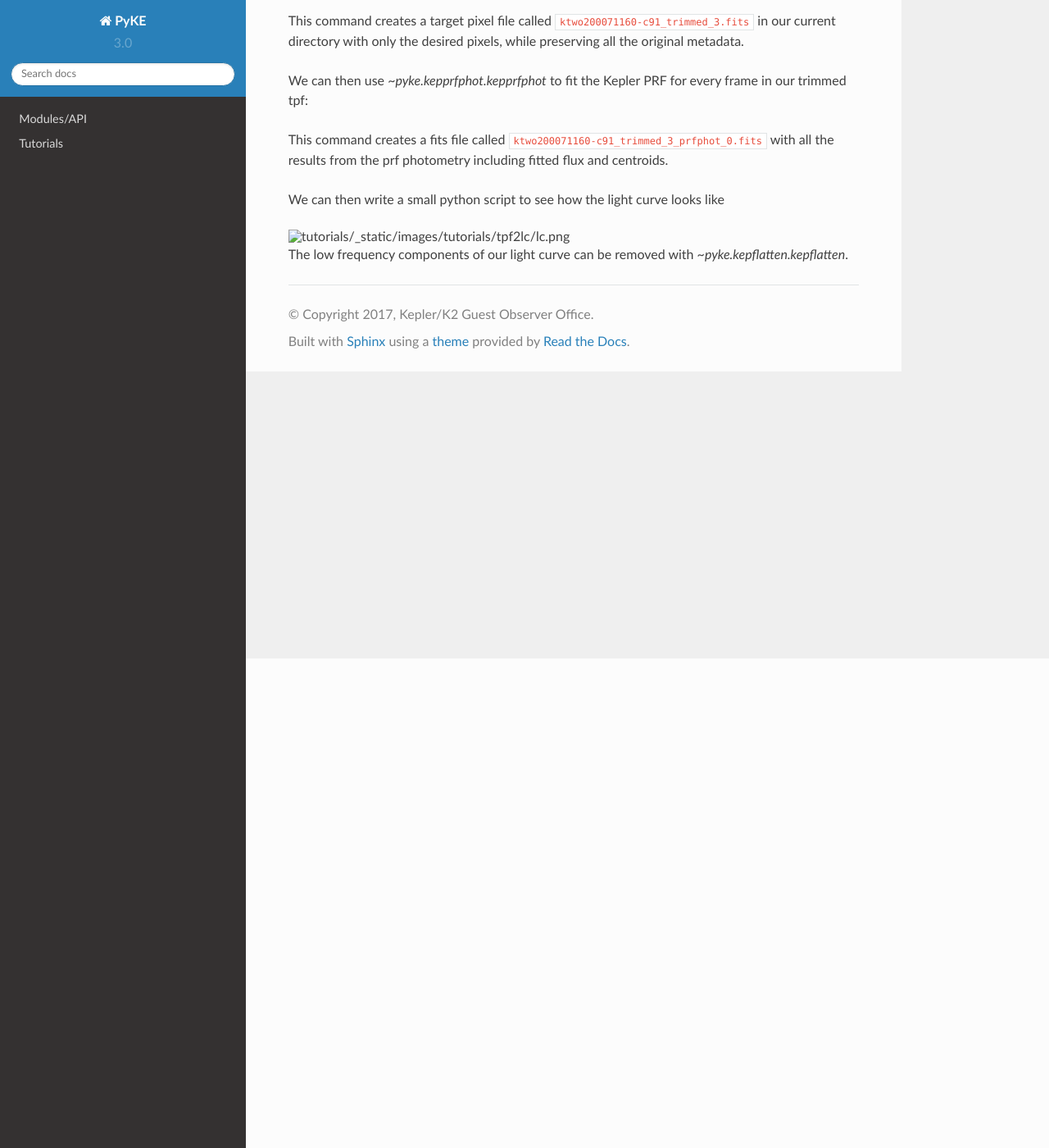
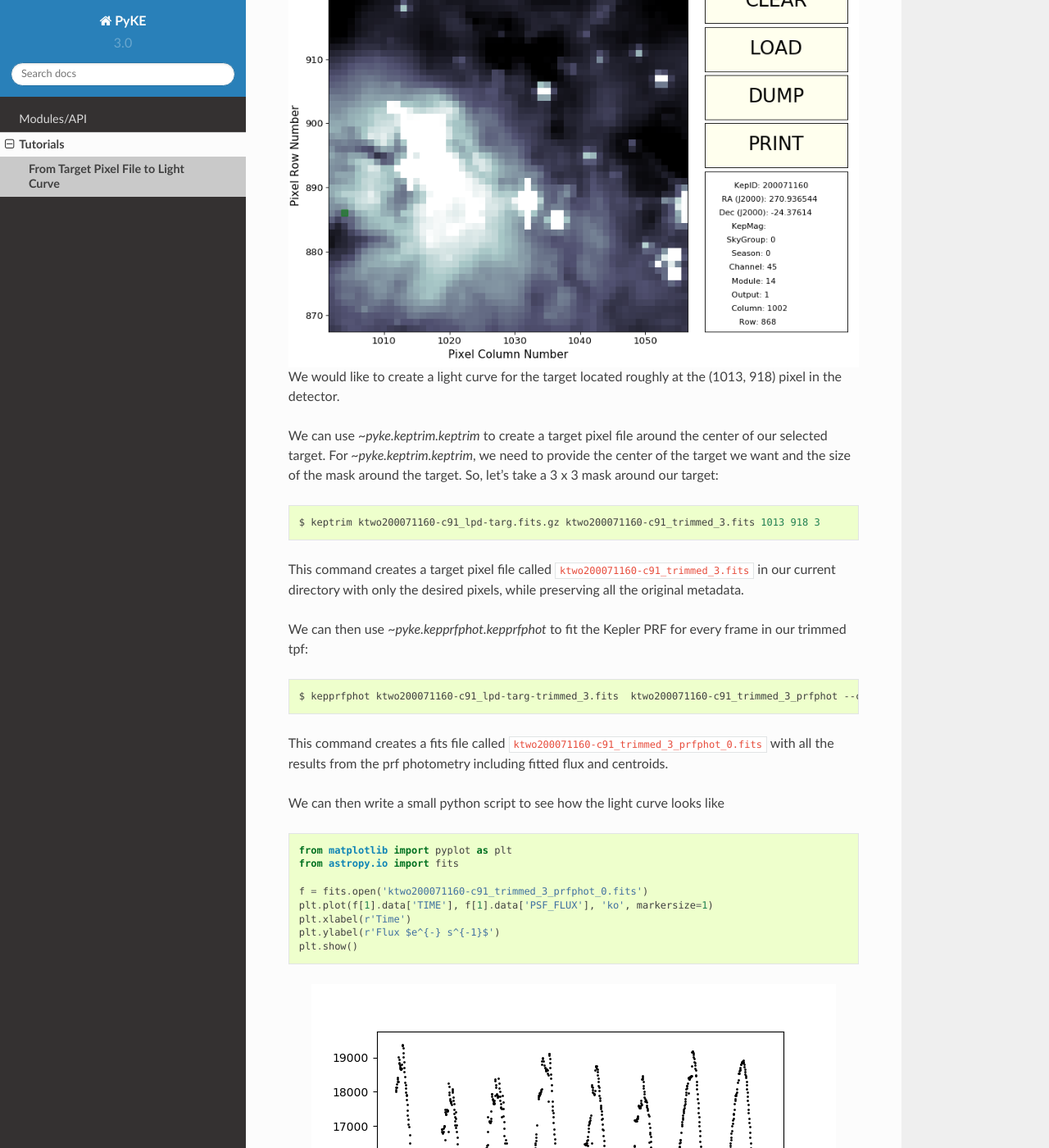
Before and after one commit to KeplerGO/pyke, a Sphinx documentation site: the page built from docs/source/tutorials/tpf2lc.rst, in a window 1280 px wide and 1400 px high, scrolled down 597 px. Shown: the whole window at 82% size. Built offline with Sphinx 7.4.7 and the Read the Docs theme 2.0.0, drawn with Linux system fonts in a browser that asks for light colours; pages that are not in the unit, such as notebooks, are missing from menus; some of the changed text lies outside the part shown.

Commit message:
fix a few bugs in docs

```diff
--- a/docs/source/index.rst
+++ b/docs/source/index.rst
@@ -30,7 +30,7 @@
 =================
 
 .. toctree::
-    :maxdepth: 2
+    :maxdepth: 1
 
     api/index
 
--- a/docs/source/tutorials/tpf2lc.rst
+++ b/docs/source/tutorials/tpf2lc.rst
@@ -12,14 +12,16 @@
 First, let's download a target pixel file from (Campaign 9a)[https://keplerscience.arc.nasa.gov/k2-c9.html]:
 
 .. code-block:: bash
+
     $ wget http://archive.stsci.edu/missions/k2/target_pixel_files/c91/200000000/71000/ktwo200071160-c91_lpd-targ.fits.gz
 
 We can visualize one of the frames using `~pyke.kepmask.kepmask`:
 
 .. code-block:: bash
+
     $ kepmask ktwo200071160-c91_lpd-targ.fits.gz 0
 
-.. image:: _static/images/tutorials/tpf2lc/kepmask.png
+.. image:: ../_static/images/tutorials/tpf2lc/kepmask.png
     :align: center
 
 We would like to create a light curve for the target located roughly at the (1013, 918) pixel in the detector.
@@ -29,6 +31,7 @@
 around the target. So, let's take a 3 x 3 mask around our target:
 
 .. code-block:: bash
+
     $ keptrim ktwo200071160-c91_lpd-targ.fits.gz ktwo200071160-c91_trimmed_3.fits 1013 918 3
 
 This command creates a target pixel file called ``ktwo200071160-c91_trimmed_3.fits`` in our current directory with only
@@ -37,6 +40,7 @@
 We can then use `~pyke.kepprfphot.kepprfphot` to fit the Kepler PRF for every frame in our trimmed tpf:
 
 .. code-block:: bash
+
     $ kepprfphot ktwo200071160-c91_lpd-targ-trimmed_3.fits  ktwo200071160-c91_trimmed_3_prfphot --columns 1013 --rows 918 --fluxes 18000 --prfdir ~/kplr2011265_prf --background --clobber --verbose
 
 This command creates a fits file called ``ktwo200071160-c91_trimmed_3_prfphot_0.fits`` with all the results from
@@ -45,6 +49,7 @@
 We can then write a small python script to see how the light curve looks like
 
 .. code-block:: python
+
     from matplotlib import pyplot as plt
     from astropy.io import fits
 
@@ -54,7 +59,7 @@
     plt.ylabel(r'Flux $e^{-} s^{-1}$')
     plt.show()
 
-.. image:: _static/images/tutorials/tpf2lc/lc.png
+.. image:: ../_static/images/tutorials/tpf2lc/lc.png
     :align: center
 
 The low frequency components of our light curve can be removed with `~pyke.kepflatten.kepflatten`.
```
Also changed, not shown: docs/source/tutorials/index.rst (+0 -7 lines).
